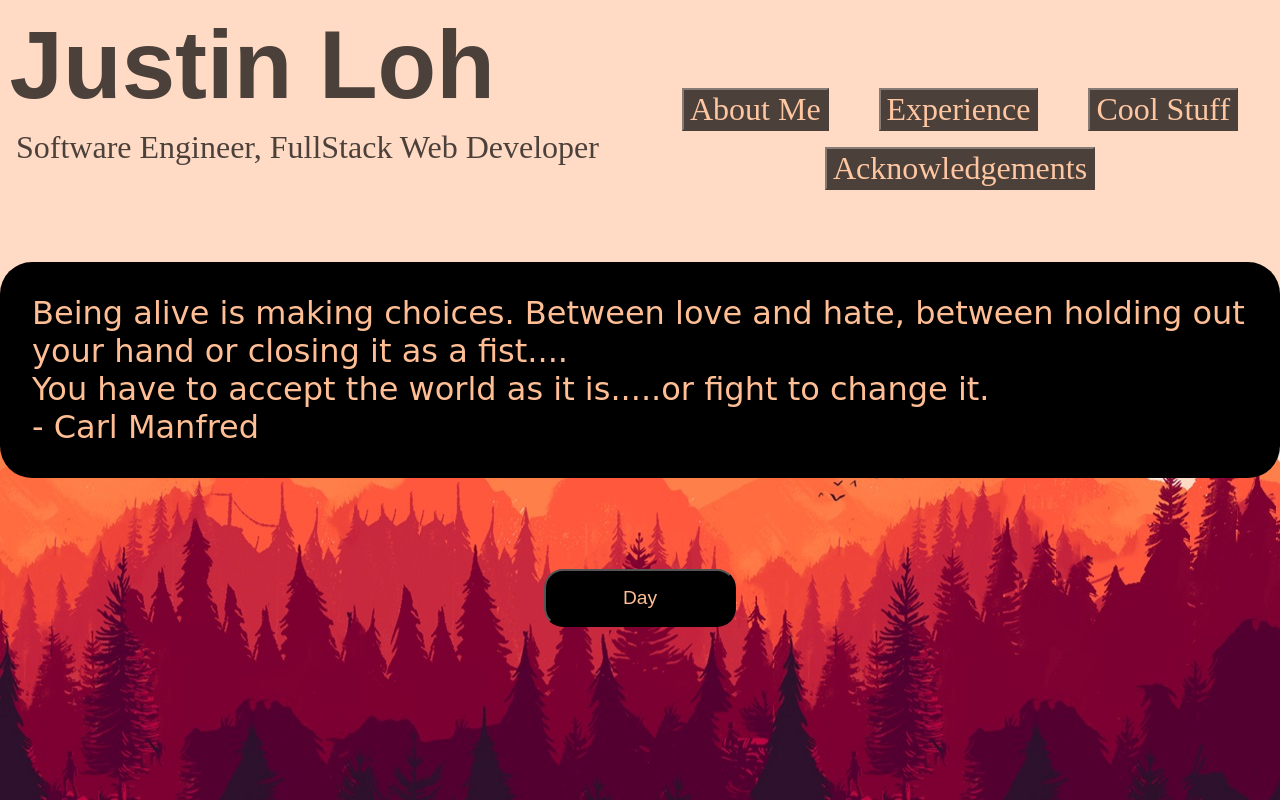
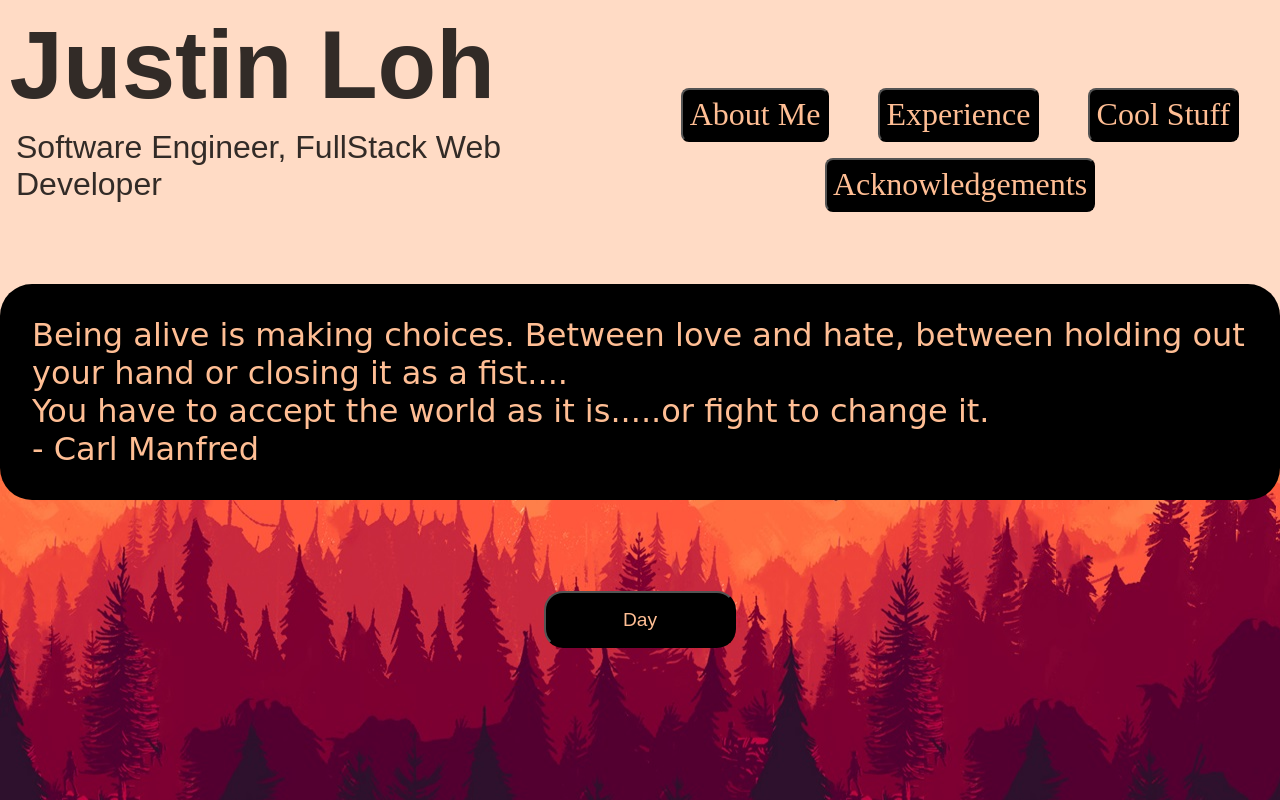
Before and after one commit to JustinLohKingWei/LohKingWayTooGood, a React (Create React App) app: page / in a window 1280 px wide. Shown: the top 800 px of the page. Built offline with nearby package versions, Linux system fonts and the light colour scheme.

Commit message:
Styling changes and editing

```diff
--- a/src/components/Header.tsx
+++ b/src/components/Header.tsx
@@ -7,19 +7,20 @@ import Navbar from "./Navbar";
 const HeaderRoot = styled.div`
   z-index: 5;
   display: flex;
-  opacity: 70%;
   min-height: 9rem;
   flex-wrap: wrap;
   width: 100vw;
+  font-family: "futura-pt", Futura, sans-serif;
 `;
 const TitleContainer = styled.div`
   display: flex;
   flex-direction: column;
+  opacity: 0.8;
 `;
 
 const Title = styled.div`
   display: flex;
-  font-family: Montserrat, sans-serif;
+  /* font-family: Montserrat, sans-serif; */
   font-weight: bold;
   font-size: 6em;
   margin: 0.1em 0.1em 0.075em 0.1em;
@@ -30,7 +31,7 @@ const Title = styled.div`
 
 const Subtitle = styled.div`
   display: flex;
-  font-family: Montserrat;
+  /* font-family: Montserrat; */
   font-size: 2em;
   margin: 0.075em 0.5em 0 0.5em;
 `;
--- a/src/components/Navbar.tsx
+++ b/src/components/Navbar.tsx
@@ -16,26 +16,28 @@ const NavbarList = styled.div`
   flex-wrap: wrap;
 `;
 const NavbarButtonContainer = styled.div`
-  padding: 0.5em;
+  display: flex;
+  margin: 0.5em;
 `;
 
 const NavbarButton = styled.button`
+  padding: 0.2em;
+  border-radius: 0.25em;
   font-size: 2em;
   font-family: Montserrat;
-  background: black;
-  color: ${props => props.theme.secondary};
-  opacity: 1;
+  background: #000000;
+  color: ${(props) => props.theme.secondary};
   &:hover {
-    background-color: #211e1e;
+    opacity: 0.5;
   }
   &:focus {
-    color: #ffff94;;
-    background-color: #141212;
+    opacity: 0.75;
   }
 `;
 
 function Navbar() {
   const { setContent }: globalContextTypes = useContext(GlobalContext);
+
   return (
     <NavbarRoot>
       <NavbarList>
--- a/src/components/layout/AboutPara.tsx
+++ b/src/components/layout/AboutPara.tsx
@@ -22,8 +22,8 @@ const AboutParaContainer = styled.div`
 const AboutParaHolder = styled.div`
   display: flex;
   font-size: 1em;
+  font-family: 'Comic Sans MS';
   white-space: pre-line;
-  font-family: "Comic Sans MS";
   padding-bottom: 1em;
   overflow-y: scroll;
   min-width: 15em;
--- a/src/components/layout/Project.tsx
+++ b/src/components/layout/Project.tsx
@@ -7,30 +7,32 @@ const ProjectRoot = styled.div`
   min-height: 5em;
   flex-direction: column;
   align-items: center;
-  background-color: #171617 ;
-  margin: 0.5em 0 0.5em 0 ;
+  background-color: #171617;
+  margin: 0.25em 0 0.25em 0;
+  padding: 0.25em 0 0.25em 0 ;
 `;
 
 const ProjectTitle = styled.div`
   display: flex;
   width: 97%;
   font-size: x-large;
-  word-break: break-all ;
+  word-break: break-all;
 `;
 
 const ProjectDescription = styled.div`
   display: flex;
   width: 95%;
   flex-wrap: break;
-  margin-top: 0.75em ;
+  margin-top: 0.75em;
 `;
 
 const ProjectLink = styled.a`
- text-decoration: none;
- &:hover {
-    color: ${props => props.theme.secondary};
+  text-decoration: none;
+  color: ${(props) => props.theme.secondary};
+  &:hover {
+    opacity: 0.5;
   }
-`
+`;
 
 type ProjectProps = {
   project: project;
@@ -39,7 +41,9 @@ type ProjectProps = {
 function Project({ project }: ProjectProps) {
   return (
     <ProjectRoot>
-      <ProjectTitle><ProjectLink href={project.link}>{project.name}</ProjectLink></ProjectTitle>
+      <ProjectTitle>
+        <ProjectLink href={project.link}>{project.name}</ProjectLink>
+      </ProjectTitle>
       <ProjectDescription>{project.description}</ProjectDescription>
     </ProjectRoot>
   );
--- a/src/components/layout/SkillModal.tsx
+++ b/src/components/layout/SkillModal.tsx
@@ -18,7 +18,7 @@ const SkillModalRoot = styled.div`
   color: ${props => props.theme.secondary};
   flex-direction: column;
   align-items: center;
-  padding-bottom: 0.5em;
+  padding: 1em;
   opacity: 1;
 `;
 
@@ -50,6 +50,7 @@ const SkillModalCloseButton = styled.button`
   font-size: large;
   width: 10em;
   height: 2em;
+  border-radius: 0.25em ;
   background-color:  ${props => props.theme.secondary};
   color:black;
   justify-content: center;
--- a/src/components/pages/Home.tsx
+++ b/src/components/pages/Home.tsx
@@ -28,7 +28,7 @@ const exitHome = {
 const Welcome = styled.div`
   display: flex;
   font-size: xx-large;
-  font-family: "Comic Sans MS";
+  font-family: 'Comic Sans MS';
   color: ${(props) => props.theme.secondary};
   margin-top: 2em;
   background-color: black;
--- a/src/data/ExperienceData.ts
+++ b/src/data/ExperienceData.ts
@@ -127,12 +127,12 @@ export const SkillData: skill[] = [
         name: "dtest",
         link: "https://github.com/JustinLohKingWei/dtest",
         description:
-          "CLI application which is able conduct a diabetical test on some patient data based on their blood test results",
+          "Python CLI application which is able conduct a diabetical test on some patient data based on their blood test results",
       },
       {
         name: "httpfs",
         link: "https://github.com/JustinLohKingWei/httpfs",
-        description: "File Server",
+        description: "Python CLI application which spins up a file server on a designated port. Receives http requests, processes and serves up text files",
       },
       {
         name: "The greatest joke ever",
@@ -155,7 +155,7 @@ export const SkillData: skill[] = [
         name: "Chatbot for Course Related Questions",
         link: "https://github.com/VoltDriver/474Project",
         description:
-          "Chatbot for answering course related questions using knowledge graphs and rdflib, along with the rasa chatbot framework to",
+          "Chatbot for answering course related questions using knowledge graphs and rdflib, along with the rasa chatbot framework to.",
       },
     ],
   },
@@ -223,7 +223,7 @@ export const SkillData: skill[] = [
       {
         name: "Eight Minute Empire Board Game",
         link: "https://github.com/JustinLohKingWei/EightMinuteEmpireGame",
-        description: "A C++ game",
+        description: "A C++ fantasy board game with turn based mechanics. Features a player vs computer environment where both sides battle for control of a given map input",
       },
     ],
   },
```
